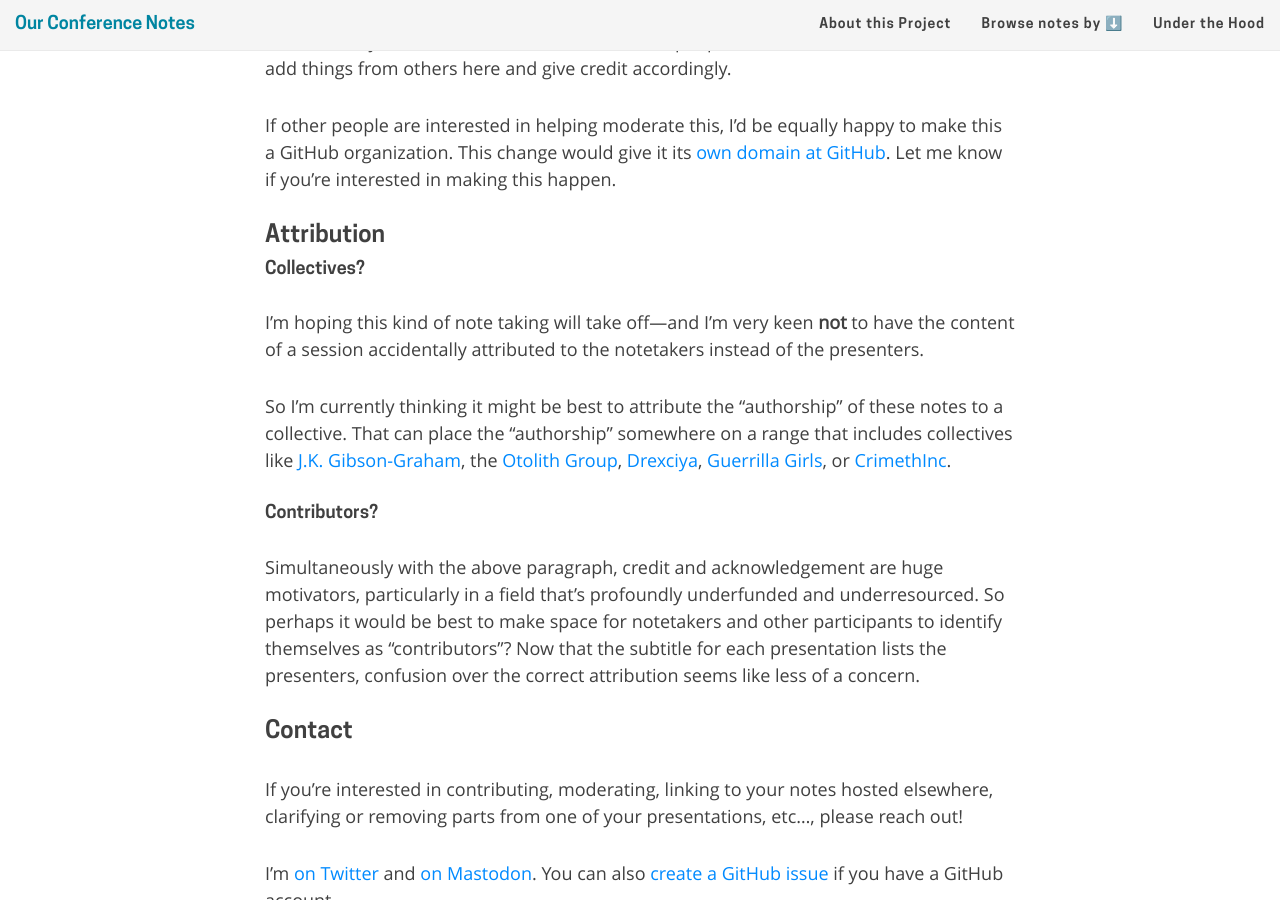
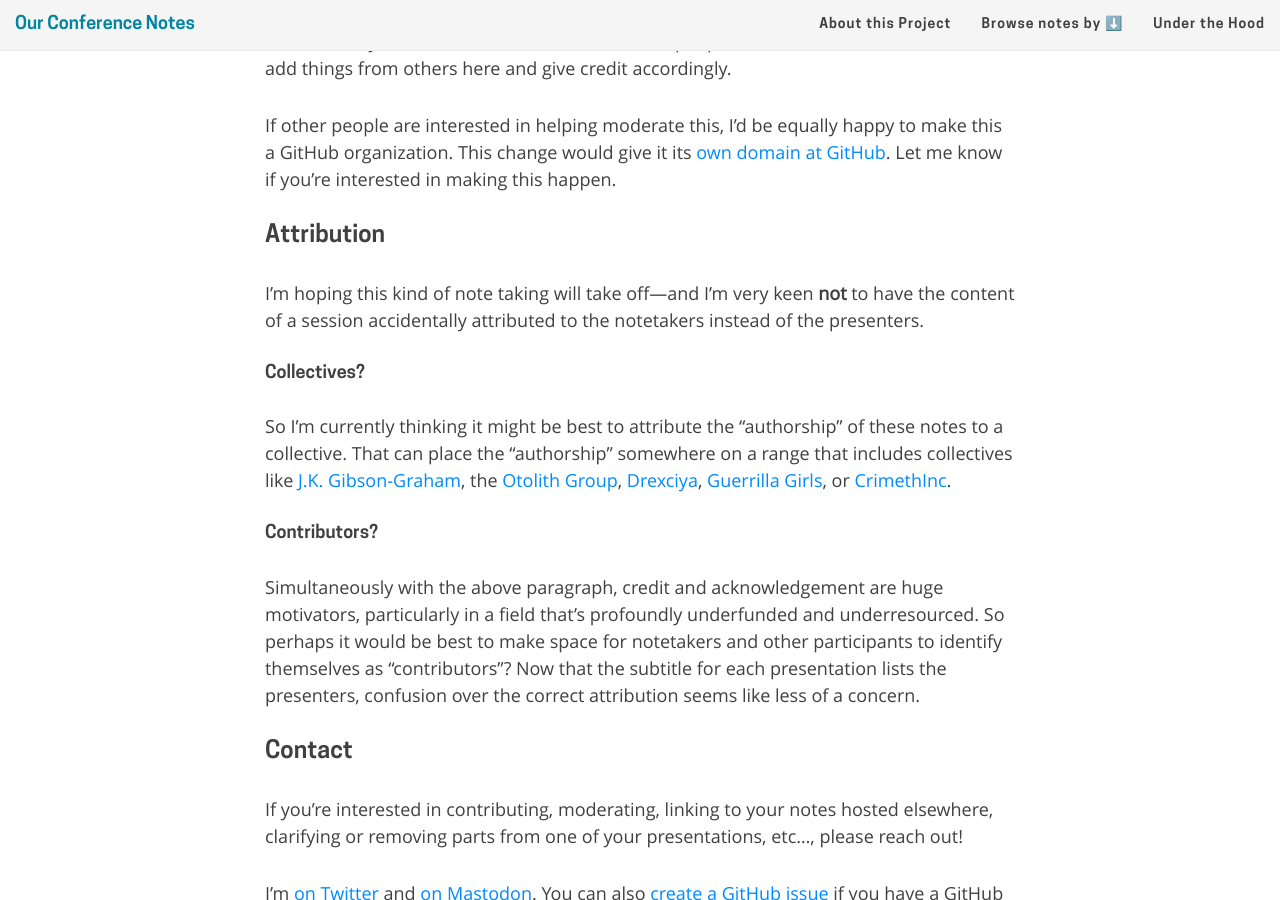
Before and after one commit to ryan-p-randall/our-conference-notes, a Jekyll site: the page built from aboutme.md, in a window 1280 px wide and 900 px high, scrolled down 2164 px. Built offline with Jekyll 4.4.1, drawn with Linux system fonts in a browser that asks for light colours; nearby versions of some CDN libraries; emoji names are drawn with the system emoji font.

```diff
--- a/aboutme.md
+++ b/aboutme.md
@@ -47,9 +47,9 @@ If other people are interested in helping moderate this, I'd be equally happy to
 
 ### Attribution
 
+I'm hoping this kind of note taking will take off—and I'm very keen **not** to have the content of a session accidentally attributed to the notetakers instead of the presenters.
+
 #### Collectives?
-
-I'm hoping this kind of note taking will take off—and I'm very keen **not** to have the content of a session accidentally attributed to the notetakers instead of the presenters.
 
 So I'm currently thinking it might be best to attribute the "authorship" of these notes to a collective. That can place the "authorship" somewhere on a range that includes collectives like [J.K. Gibson-Graham](https://en.wikipedia.org/wiki/J._K._Gibson-Graham), the [Otolith Group](https://en.wikipedia.org/wiki/Kodwo_Eshun#The_Otolith_Group), [Drexciya](http://www.mtv.com/news/2696394/drexciya-reissues/), [Guerrilla Girls](https://en.wikipedia.org/wiki/Guerrilla_Girls), or [CrimethInc](https://en.wikipedia.org/wiki/CrimethInc.).
 
```
